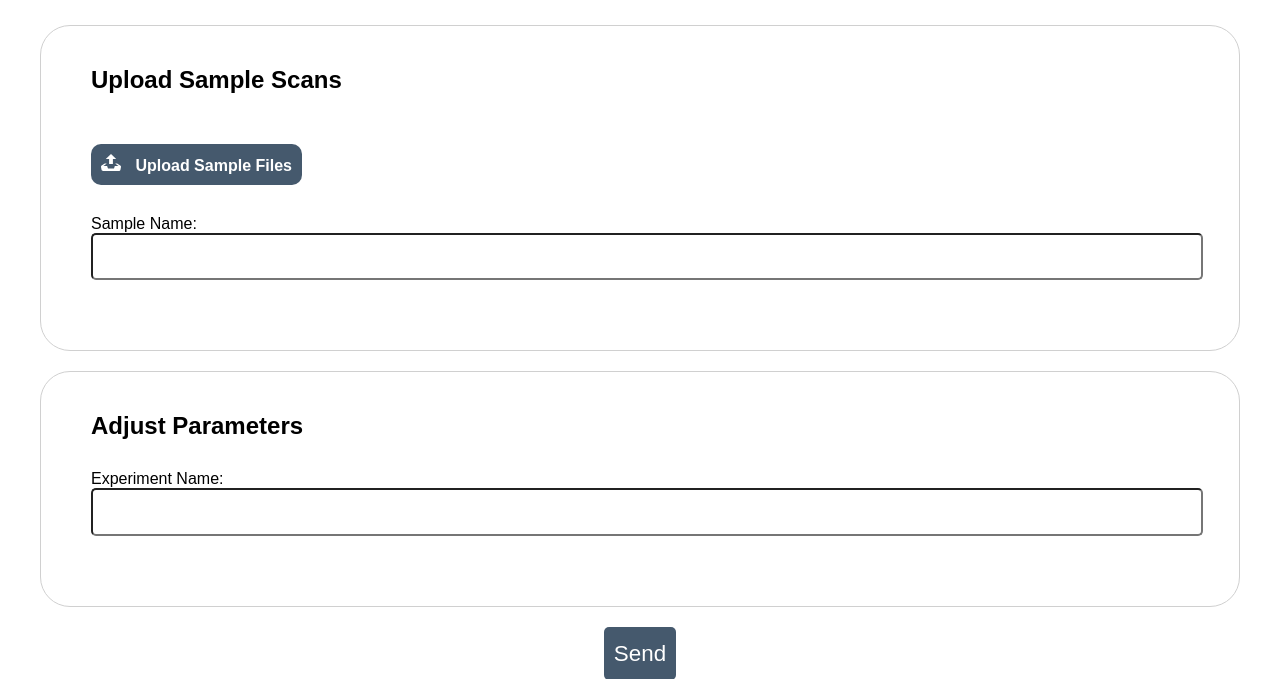
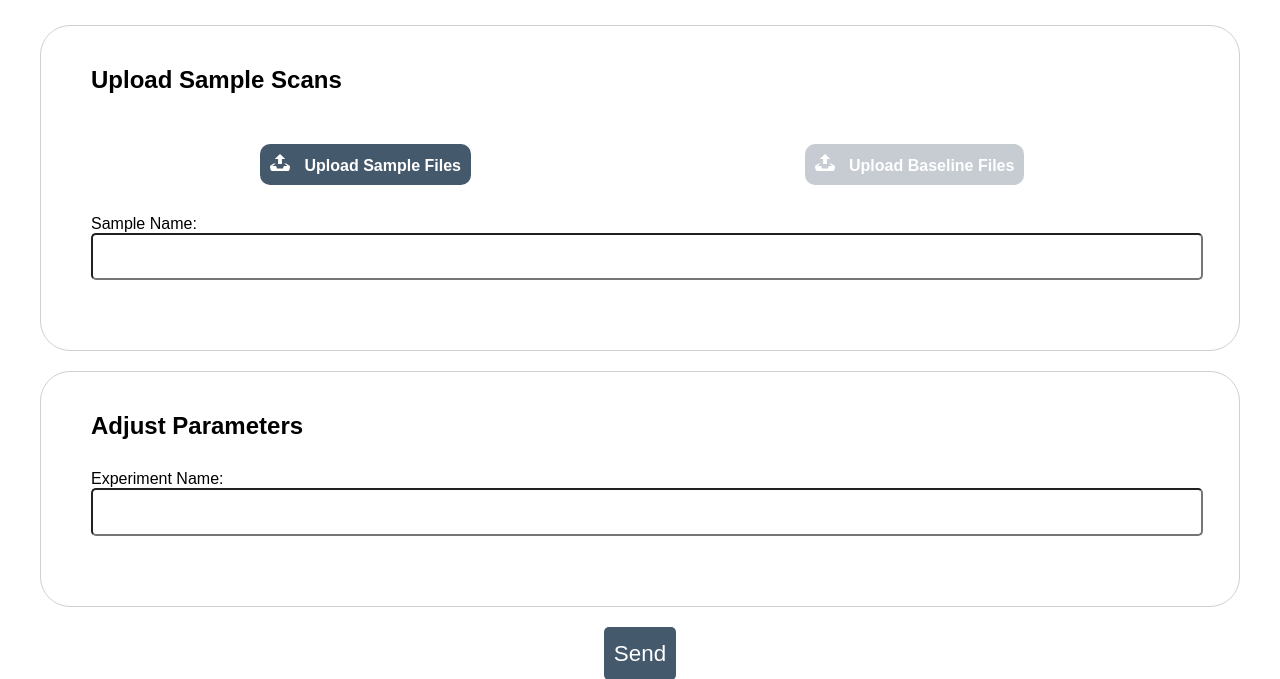
Before and after one commit to samirelanduk/CDtool, a Django app: template cdcrunch/templates/tool.html in a window 1280 px wide. Shown: the part 80-759 px from the top of the page. Run offline with Django 3.2, Linux system fonts and the light colour scheme; the template is opened without the code that fills it, so the values that code supplies are empty; some web fonts are replaced.

Commit message:
Add baseline files input

```diff
--- a/cdcrunch/static/css/tool.css
+++ b/cdcrunch/static/css/tool.css
@@ -5,6 +5,15 @@
   margin-bottom: 10px;
   border-radius: 30px;
   padding: 20px;
+  text-align: center;
+}
+
+#baseline-input {
+  opacity: 0.3;
+}
+
+.scans-input {
+  width: 100%;
   text-align: center;
 }
 
@@ -40,9 +49,10 @@ input[type=file] + label {
   display: inline-block;
   cursor: pointer;
   border-radius: 10px;
+  width: fit-content;
 }
 
-input[type=file]:focus + label,
+
 input[type=file] + label:hover {
   background-color: #2c3e50;
 }
@@ -107,7 +117,7 @@ button.off {
   margin-bottom: 75px;
 }
 
-.scans-input, #input-config, .sample-config {
+.sample-input, #input-config, .sample-config {
   border: 1.25px solid #D0D0D0;
   padding: 20px 50px;
   border-radius: 30px;
@@ -222,3 +232,20 @@ button.off {
 
 
 }
+
+@media only screen and (min-width: 769px) {
+  /* Small Desktop screens and up */
+
+
+  .scans-input {
+    width: 50%;
+    display: inline-block;
+    box-sizing: border-box;
+  }
+
+  .scans-input input[type=file] + label {
+    width: fit-content;
+    margin-left: auto;
+    margin-right: auto;
+  }
+}
--- a/cdcrunch/static/js/tool.js
+++ b/cdcrunch/static/js/tool.js
@@ -1,25 +1,29 @@
 function assignFileListener() {
-	/*
-		By Osvaldas Valutis, www.osvaldas.info
-		Available for use under the MIT License
-	*/
 	// This function deals with the fancy file inputs
-	var inputs = document.querySelectorAll("input[type=file]");
-	Array.prototype.forEach.call(inputs, function(input) {
-		var label	 = input.nextElementSibling, labelVal = label.innerHTML;
-		input.addEventListener("change", function(e) {
+	var inputs = $("input[type=\"file\"]");
+	$(inputs).each(function(index, input) {
+		var label	 = input.nextElementSibling;
+		var labelVal = label.innerHTML;
+		$(input).change(function(e) {
 			var fileName = "";
-			if (this.files && this.files.length > 1)
+			if (this.files && this.files.length > 1) {
 				fileName = (this.getAttribute("data-multiple-caption") || "").replace(
-					 "{count}", this.files.length
+				 "{count}", this.files.length
 				);
-			else
+			} else {
 				fileName = e.target.value.split("\\").pop();
-			if(fileName)
+			}
+			if (fileName) {
 				label.innerHTML = fileName;
-			else
+			} else {
 				label.innerHTML = labelVal;
-			});
+			}
+			if (index == 1) {
+				$(".scans-input").each(function(index, div) {
+					$(div).css("opacity", 1);
+				});
+			}
+		});
 	});
 }
 
--- a/cdcrunch/templates/tool.html
+++ b/cdcrunch/templates/tool.html
@@ -21,8 +21,8 @@
   {% endif %}
 
   <div class="sample-input">
-    <div class="scans-input">
-      <h2>Upload Sample Scans</h2>
+    <h2>Upload Sample Scans</h2>
+    <div class="scans-input" id="main-input">
       <input type="file" name="raw-files" id="raw-files"
        data-multiple-caption="{count} files selected" multiple>
       <label for="raw-files">
@@ -34,9 +34,21 @@
            1.1-.4 1.3-.9l.6-3.1c.1-.5-.2-1.2-.7-1.5z"></path>
          </svg> <span>Upload Sample Files</span>
       </label>
-      <label for="sample-name">Sample Name:</label>
-      <input type="text" name="sample-name" id="sample-name" autocomplete="off">
+    </div><div class="scans-input" id="baseline-input">
+      <input type="file" name="baseline-files" id="baseline-files"
+       data-multiple-caption="{count} files selected" multiple>
+      <label for="baseline-files">
+         <svg xmlns="http://www.w3.org/2000/svg" width="20" height="17" fill="#FFFFFF">
+           <path d="M10 0l-5.2 4.9h3.3v5.1h3.8v-5.1h3.3l-5.2-4.9zm9.3
+           11.5l-3.2-2.1h-2l3.4 2.6h-3.5c-.1 0-.2.1-.2.1l-.8
+           2.3h-6l-.8-2.2c-.1-.1-.1-.2-.2-.2h-3.6l3.4-2.6h-2l-3.2
+           2.1c-.4.3-.7 1-.6 1.5l.6 3.1c.1.5.7.9 1.2.9h16.3c.6 0
+           1.1-.4 1.3-.9l.6-3.1c.1-.5-.2-1.2-.7-1.5z"></path>
+         </svg> <span>Upload Baseline Files</span>
+      </label>
     </div>
+    <label for="sample-name">Sample Name:</label>
+    <input type="text" name="sample-name" id="sample-name" autocomplete="off">
   </div>
 
   <div id="input-config">
```
Also changed, not shown: ftests/base.py (+34 -13 lines), ftests/test_single_sample.py (+8 -0 lines).
